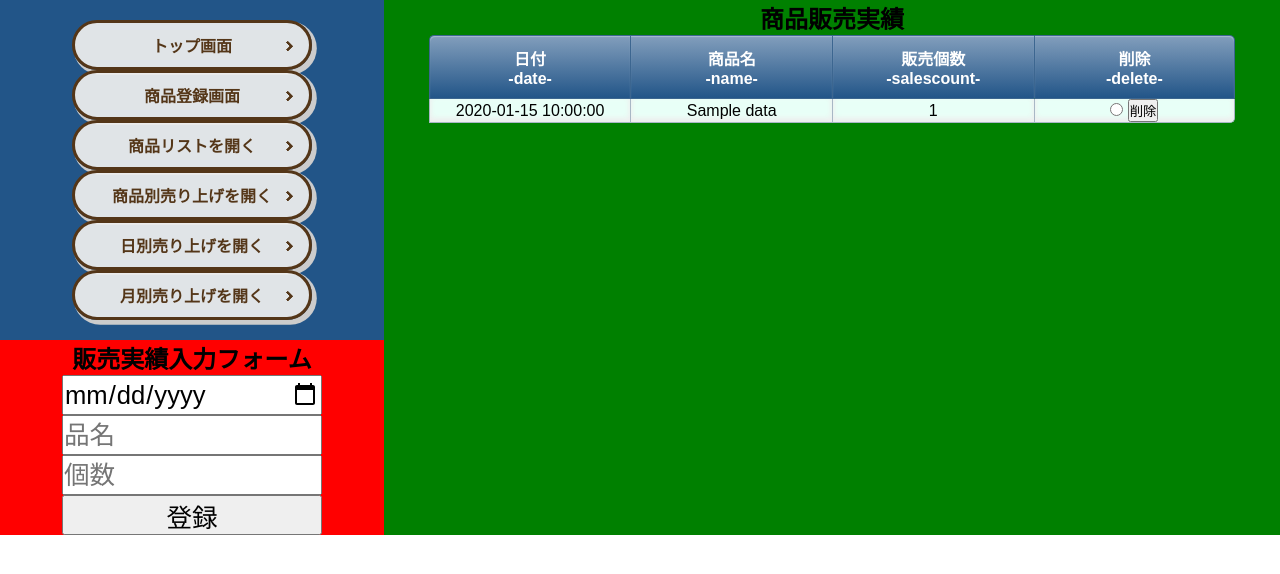
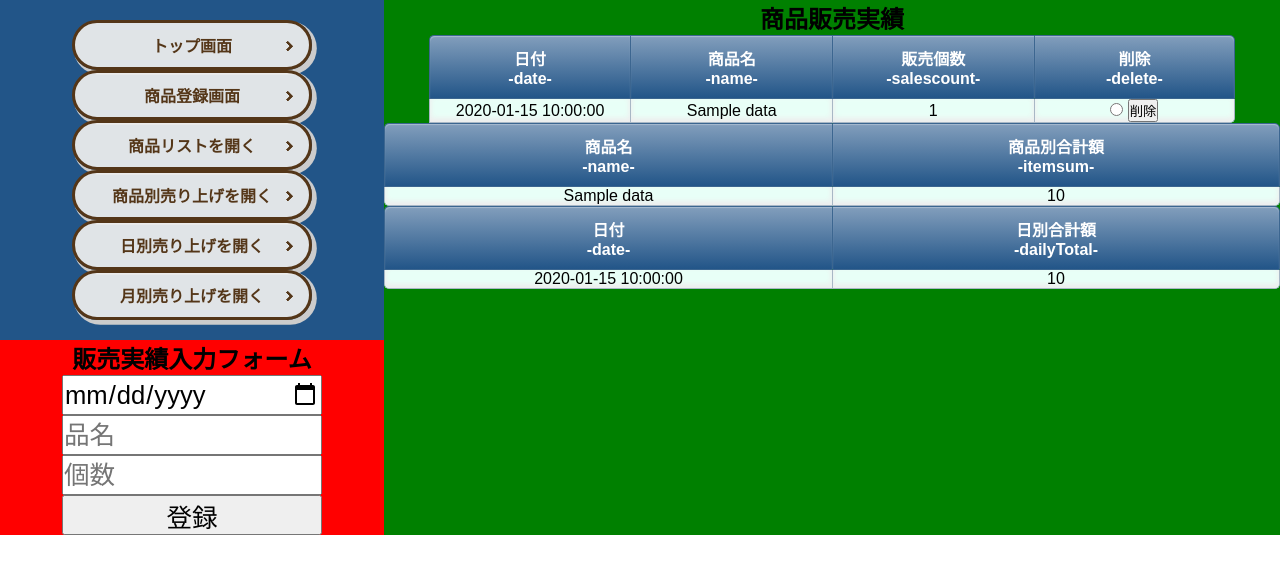
Before and after one commit to pythonmemocho/salesmanagement, a Flask app: template templates/sales.html in a window 1280 px wide. Shown: the top 574 px of the page. Run offline with Flask 2, Linux system fonts and the light colour scheme; the template is opened without the code that fills it: most values are stand-ins (such as "Sample title", 1, 10 or a date in 2020).

Commit message:
20220818

```diff
--- a/static/main.js
+++ b/static/main.js
@@ -4,7 +4,11 @@ $('#show').on('click',function(){
 
 $('#js-items').on('click',function(e){
     e.preventDefault();
-    console.log('test');
     $('.menu-container').slideToggle();
     $('.item-container').slideToggle();
 });
+$('#js-sales').on('click',function(e){
+    e.preventDefault();
+    $('.sales-container').slideToggle();
+    $('.item-container').slideToggle();
+});
--- a/templates/sales.html
+++ b/templates/sales.html
@@ -37,7 +37,7 @@
                     {% for data in menu_db %}
                     <tr>
                         <td>{{ data.name }}</td>
-                        <td>{{ data.price }}</td>
+                        <td>{{ "{:,d}".format(data.price) }}</td>
                     </tr>
                     {% endfor %}
                 </table>
@@ -66,14 +66,13 @@
                     {% endfor %}
                 </table>
             </div><!-- /.item-container -->
-<!--
-            <div class="right__container">
 
+            <div class="sales-container">
                 <div>
                     <table>
                         <tr>
                             <th>商品名<br>-name-</th>
-                            <th>商品毎合計額<br>-itemsum-</th>
+                            <th>商品別合計額<br>-itemsum-</th>
                         </tr>
                         {% for data in join_db %}
                         <tr>
@@ -83,6 +82,7 @@
                         {% endfor %}
                     </table>
                 </div>
+
                 <div>
                     <table>
                         <tr>
@@ -97,6 +97,10 @@
                         {% endfor %}
                     </table>
                 </div>
+            </div>
+<!--
+            <div class="right__container">
+
                 <div>
                     <table>
                         <tr>
```
Also changed, not shown: database.db.
